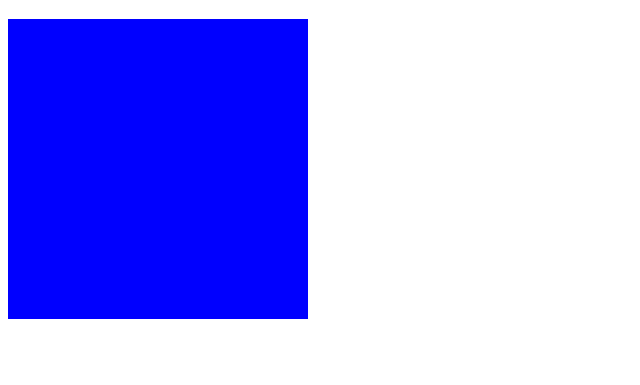
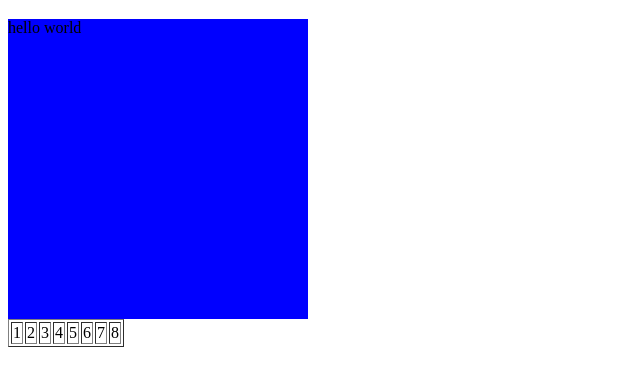
Before and after one commit to ViktorianR/IMT, a plain HTML site: page index.html in a window 1280 px wide. Shown: the part 61-446 px from the top of the page, without its empty margins (0-640 px from the left). Drawn offline with Linux system fonts and the light colour scheme.

Commit message:
progA createt modify

```diff
--- a/index.html
+++ b/index.html
@@ -5,7 +5,7 @@
 	<title>ГИТ</title>
 
 	<style>
-		.other
+		.circle
 		{
 			background: blue;
 			width: 300px;
@@ -15,6 +15,18 @@
 </head>
 <body>
 	<h1>Привет мир!</h1>
-	<div class="other"></div>
+	<div class="circle">hello world</div>
+	<table border="1">
+		<tr>
+			<td>1</td>
+			<td>2</td>
+			<td>3</td>
+			<td>4</td>
+			<td>5</td>
+			<td>6</td>
+			<td>7</td>
+			<td>8</td>
+		</tr>
+	</table>
 </body>
 </html>
```
